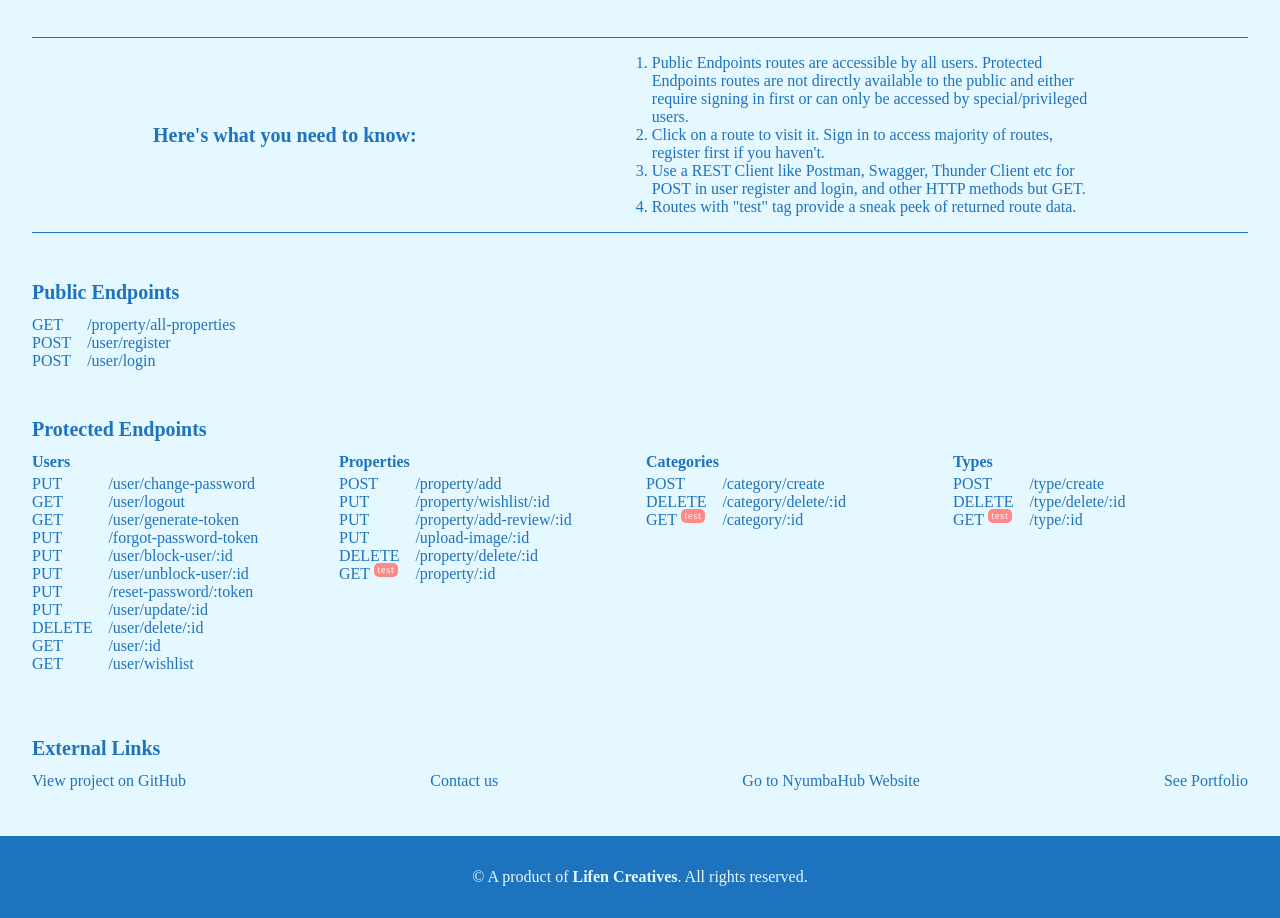
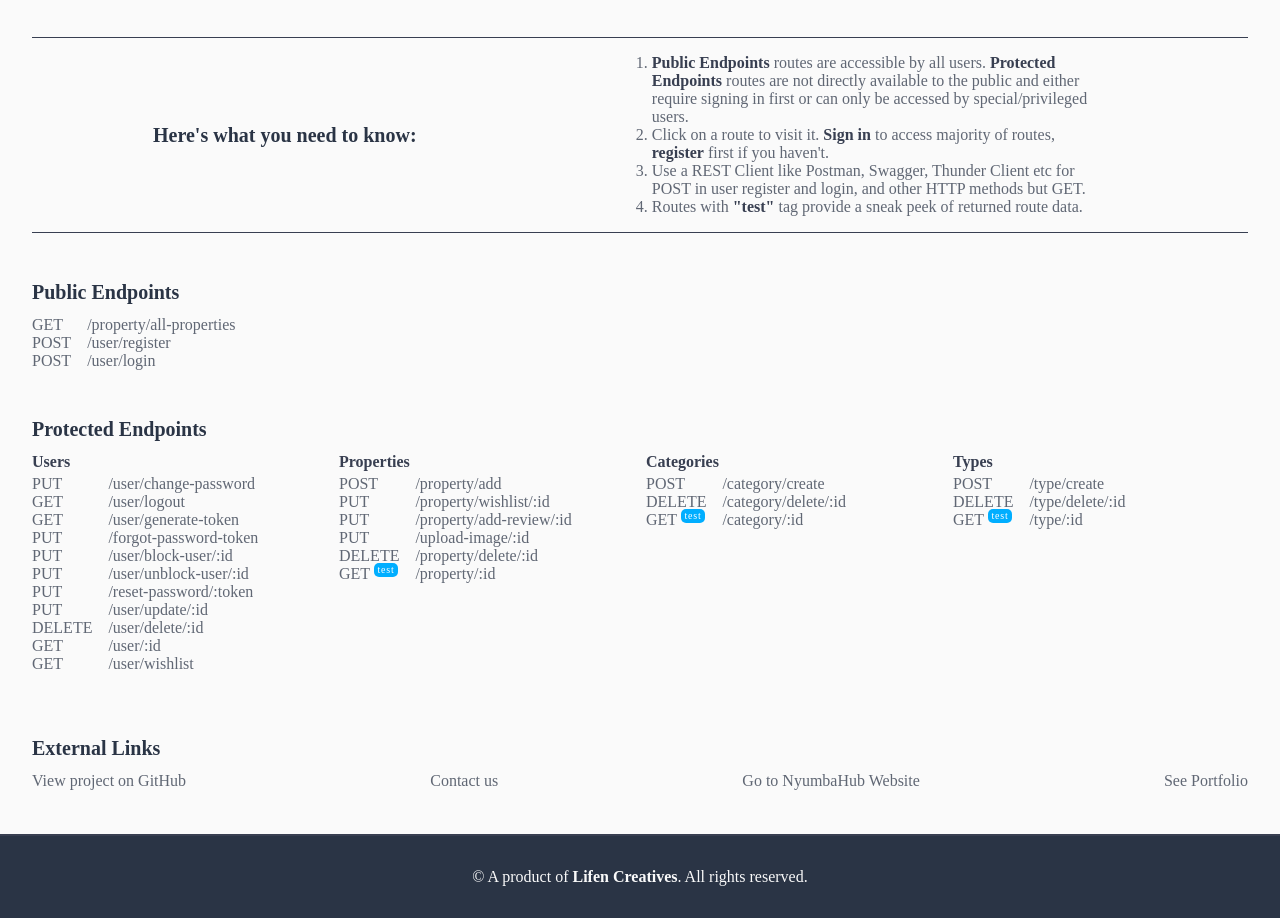
Before and after one commit to pptrgi/nyumbahub-serverful, a website: page index.html in a window 1280 px wide. Shown: the part 128-1046 px from the top of the page. Drawn offline with Linux system fonts and the light colour scheme.

Commit message:
Change the body, text and title colors to match NyumbaHub theme colors

```diff
--- a/style.css
+++ b/style.css
@@ -6,9 +6,21 @@
   box-sizing: border-box;
 }
 
+:root {
+  --title-color: #383f51;
+  --secondary-title-color: #2a3445;
+  --text-color: #606774;
+  --body-color: #fafafa;
+  --cta-color: #00aeff;
+}
+
+html {
+  scroll-behavior: smooth;
+}
+
 body {
-  background-color: #e5f7ff;
-  color: #1e73be;
+  background-color: var(--body-color);
+  color: var(--text-color);
   padding: 3rem 1rem;
   width: 100%;
   position: relative;
@@ -18,6 +30,7 @@ h2 {
   text-align: center;
   margin-bottom: 0.75rem;
   font-size: 1.5rem;
+  color: var(--secondary-title-color);
 }
 
 .welcomeMsg {
@@ -33,8 +46,8 @@ h2 {
   gap: 0.75rem;
   margin-top: 2.5rem;
   padding: 1rem 2rem;
-  border-top: 1px solid #1e73be;
-  border-bottom: 1px solid #1e73be;
+  border-top: 1px solid var(--title-color);
+  border-bottom: 1px solid var(--title-color);
 }
 
 .introList {
@@ -44,6 +57,12 @@ h2 {
 
 .introHeading {
   font-size: 1rem;
+  color: var(--secondary-title-color);
+}
+
+.paragraphLink {
+  color: var(--title-color);
+  font-weight: 600;
 }
 
 .publicRoutesContainer {
@@ -55,6 +74,7 @@ h2 {
   font-weight: bold;
   font-size: 1rem;
   margin-bottom: 0.75rem;
+  color: var(--secondary-title-color);
 }
 
 .route {
@@ -63,6 +83,10 @@ h2 {
   justify-items: start;
   flex-direction: row;
   gap: 1rem;
+}
+
+.routeCategory h5 {
+  color: var(--title-color);
 }
 
 .routeMethod {
@@ -128,7 +152,7 @@ li {
 }
 
 footer {
-  background-color: #1e73be;
+  background-color: var(--secondary-title-color);
   position: absolute;
   bottom: 0;
   right: 0;
@@ -136,15 +160,15 @@ footer {
   padding-top: 2rem;
   padding-bottom: 2rem;
   text-align: center;
-  border-top: 2px solid #e5f7ff;
-  color: #e5f7ff;
+  border-top: 2px solid var(--title-color);
+  color: var(--body-color);
 }
 
 .testRoute {
   position: relative;
 }
 .test {
-  background-color: rgb(255, 136, 136);
+  background-color: var(--cta-color);
   font-size: 0.625rem;
   color: white;
   padding: 0.075rem 0.25rem 0.125rem 0.25rem;
@@ -153,6 +177,7 @@ footer {
   position: absolute;
   top: -2px;
   right: -3.75px;
+  color: white;
 }
 
 /* 404 Page */
@@ -164,19 +189,21 @@ footer {
   align-items: center;
   height: 100vh;
   width: 100vw;
-  background-color: white;
-  color: #1e73be;
+  background-color: var(--body-color);
+  color: var(--text-color);
 }
 
 .title404 {
   font-size: 1.5rem;
   margin-bottom: 0.75rem;
+  color: var(--text-color);
 }
 .homeBtn404 {
   text-decoration: underline;
   text-underline-offset: 2.5px;
   font-weight: bold;
   font-size: 1rem;
+  color: var(--cta-color);
 }
 
 .paragragh404 {
```
